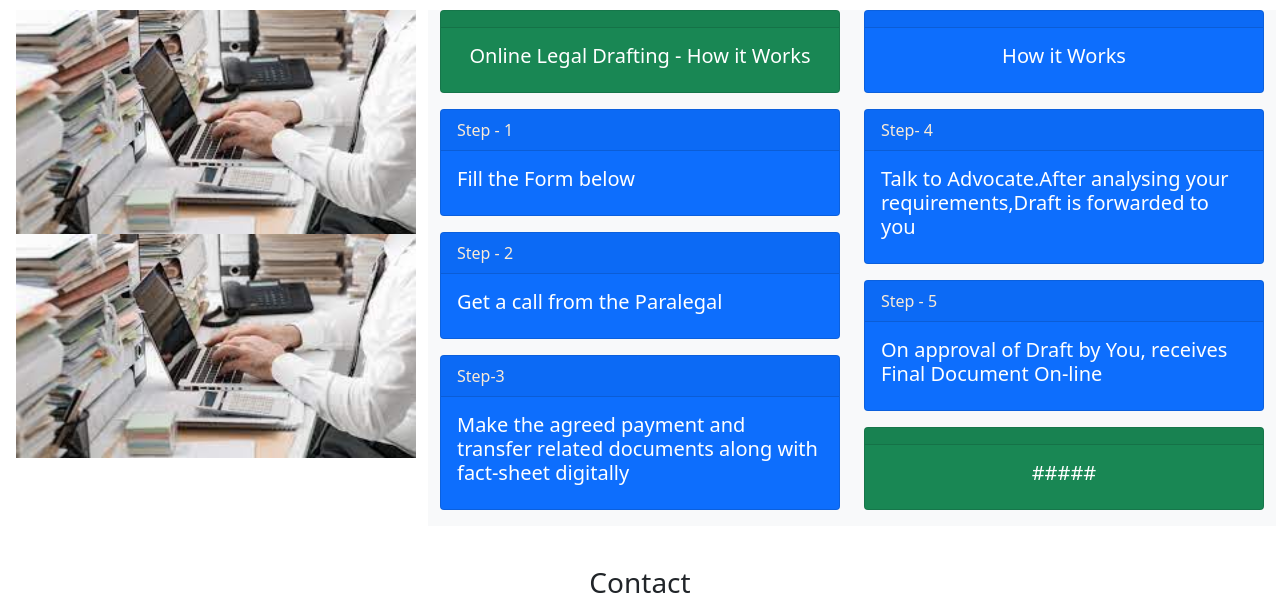
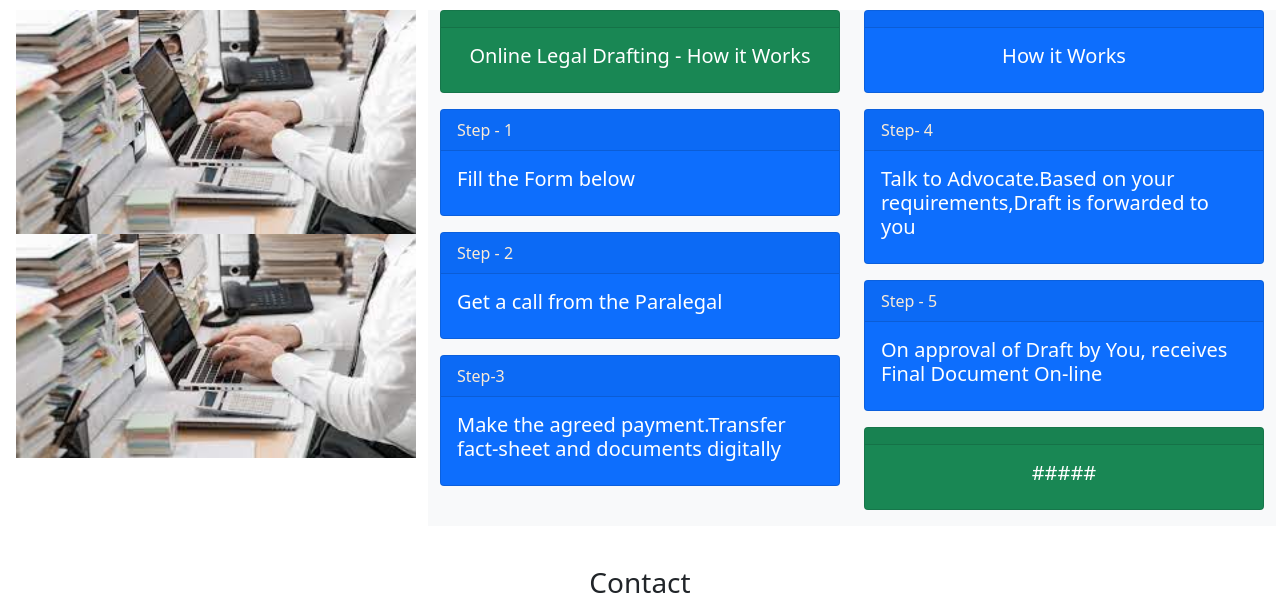
Before and after one commit to advpremnair/OLD-Static-Website, a plain HTML site: page Drafting.html in a window 1280 px wide. Shown: the part 132-736 px from the top of the page. Drawn offline with nearby package versions, Linux system fonts and the light colour scheme; files whose address does not match are found by name.

Commit message:
Update Drafting.html
fine tuning

```diff
--- a/Drafting.html
+++ b/Drafting.html
@@ -123,7 +123,7 @@
               <div class="card text-white bg-primary mb-3" style="max-width: 18rem px-1;">
               <div class="card-header" style="color:antiquewhite">Step-3</div>
               <div class="card-body">
-                <h5 class="card-title">Make the agreed payment and transfer related documents along with fact-sheet digitally</h5>
+                <h5 class="card-title">Make the agreed payment.Transfer fact-sheet and documents digitally</h5>
                 <p class="card-text"></p>
               </div>
               </div>
@@ -145,7 +145,7 @@
             <div class="card text-white bg-primary mb-3" style="max-width: 18rem px-1;">
               <div class="card-header" style="color:antiquewhite">Step- 4</div>
               <div class="card-body">
-                <h5 class="card-title">Talk to Advocate.After analysing your requirements,Draft is forwarded to you</h5>
+                <h5 class="card-title">Talk to Advocate.Based on your requirements,Draft is forwarded to you</h5>
                 <p class="card-text"></p>
               </div>
               </div>
```
